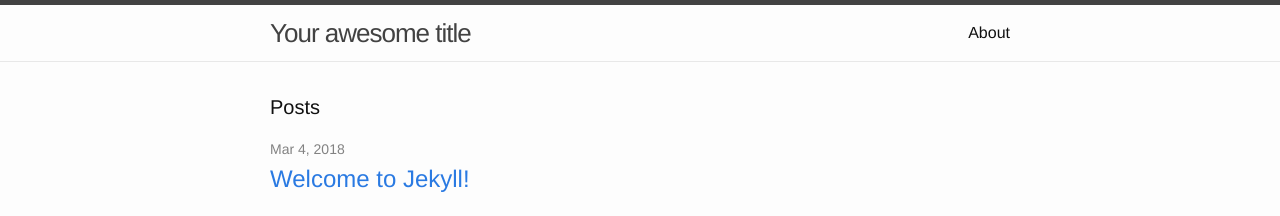
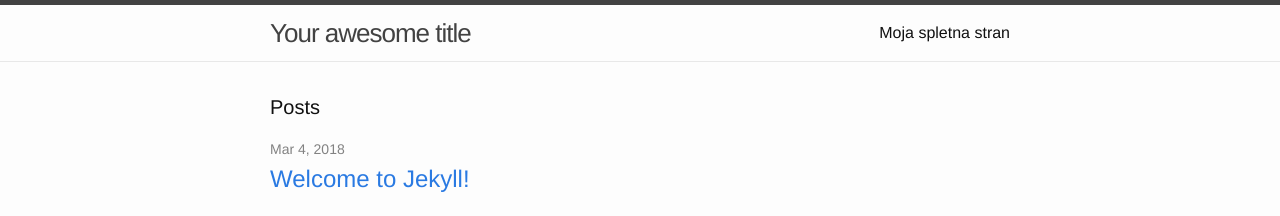
Before and after one commit to Koplan/koplan.github.io, a Jekyll site: the page built from index.html, in a window 1280 px wide. Shown: the top 216 px of the page. Built offline with Jekyll 4.4.1, drawn with Linux system fonts in a browser that asks for light colours.

Commit message:
Update header.html

```diff
--- a/_includes/header.html
+++ b/_includes/header.html
@@ -16,7 +16,7 @@
       <div class="trigger">
         {% for my_page in site.pages %}
           {% if my_page.title %}
-          <a class="page-link" href="{{ my_page.url | prepend: site.baseurl }}">{{ my_page.title }}</a>
+          <a class="page-link" href="{{ my_page.url | prepend: site.baseurl }}">Moja spletna stran</a>
           {% endif %}
         {% endfor %}
       </div>
```
